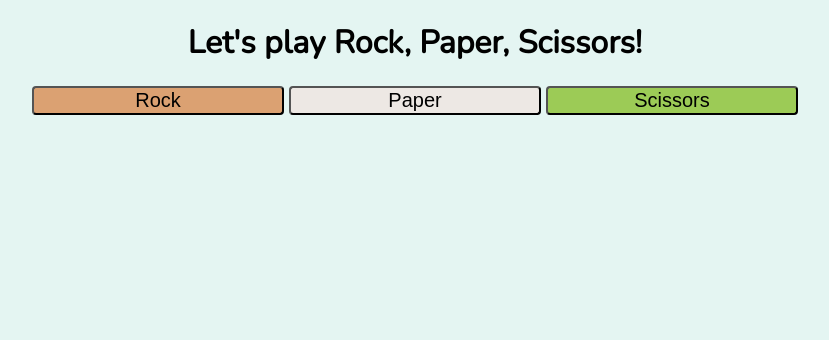
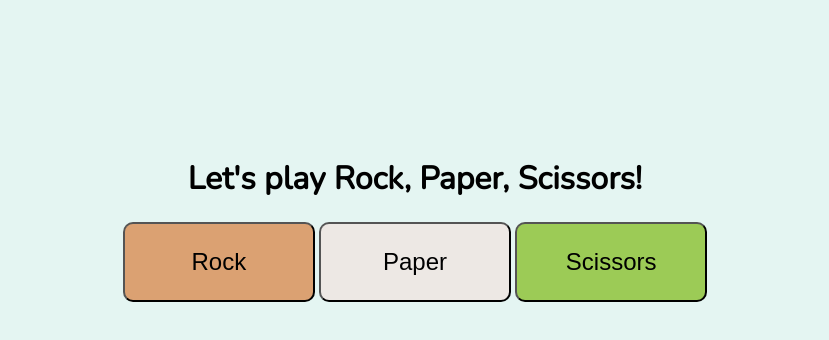
Before and after one commit to crankyhamsandwich410/UABCS221, a plain HTML site: page Lab10/zaangle.lab10.html in a window 1280 px wide. Shown: the whole page, without its empty margins (225-1054 px from the left). Drawn offline with nearby package versions, Linux system fonts and the light colour scheme.

Commit message:
Update styles.css

```diff
--- a/Lab10/styles.css
+++ b/Lab10/styles.css
@@ -4,13 +4,15 @@ body {
     text-align: center;
     font-family: 'Nunito';
     background-color: #E4F5F2;
+    padding-top: 10%;
 }
 
 .button{
-    border-radius: 4px;
-    font-size: 20px;
-    width: 20%;
+    border-radius: 10px;
+    font-size: x-large;
     transition-duration: .3s;
+    height: 10vh;
+    width: 15vw;
 }
 
 #rock{
```
